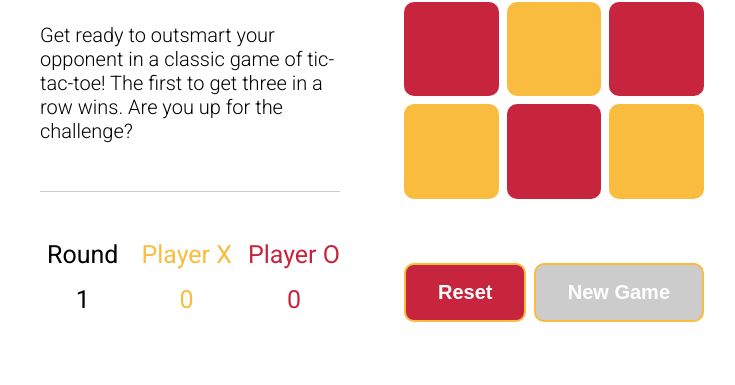
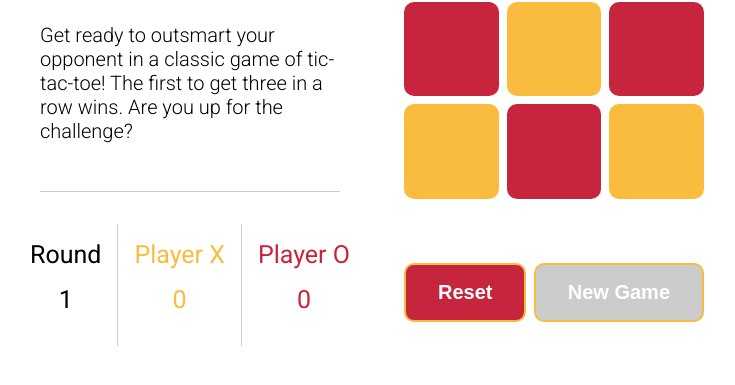
Before and after one commit to AliHussein91/Tic-Tac-Toe, a plain HTML site: page index.html in a window 1280 px wide. Shown: the part 133-518 px from the top of the page, without its empty margins (282-1017 px from the left). Drawn offline with Linux system fonts and the light colour scheme.

Commit message:
Updated Score Borad Boarder Style

```diff
--- a/style.css
+++ b/style.css
@@ -57,7 +57,6 @@ main {
 .details .game-details {
   display: grid;
   grid-template-columns: repeat(3, 1fr);
-  gap: 1rem;
   justify-content: center;
   border-top: 1px solid var(--color-black);
   padding-top: 2rem;
@@ -69,11 +68,16 @@ main {
 
 .details .game-details h2 {
   margin: 0 auto;
-  padding: 1rem 0;
+  padding: 1rem 1rem;
   text-align: center;
   font-size: var(--h4);
   font-weight: 400;
   white-space: nowrap;
+  border-right: 1px solid var(--color-black);
+}
+
+.details .game-details h2:last-child {
+  border: none;
 }
 
 .details .game-details h2:nth-child(2) {
@@ -183,7 +187,7 @@ main {
   main {
     display: grid;
     grid-template-columns: 1fr 1fr;
-    grid-template-rows: .9fr auto;
+    grid-template-rows: 0.9fr auto;
     gap: 0 4rem;
     margin: 0 2rem;
   }
```
